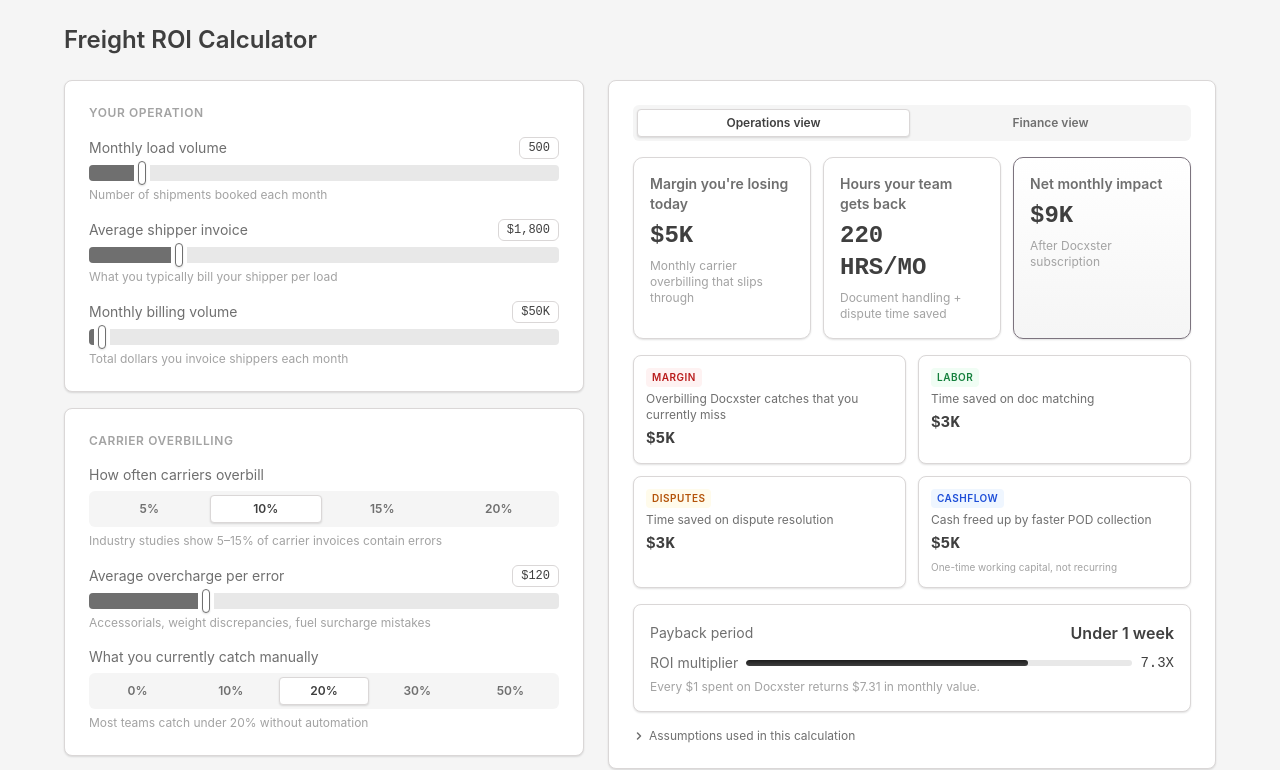
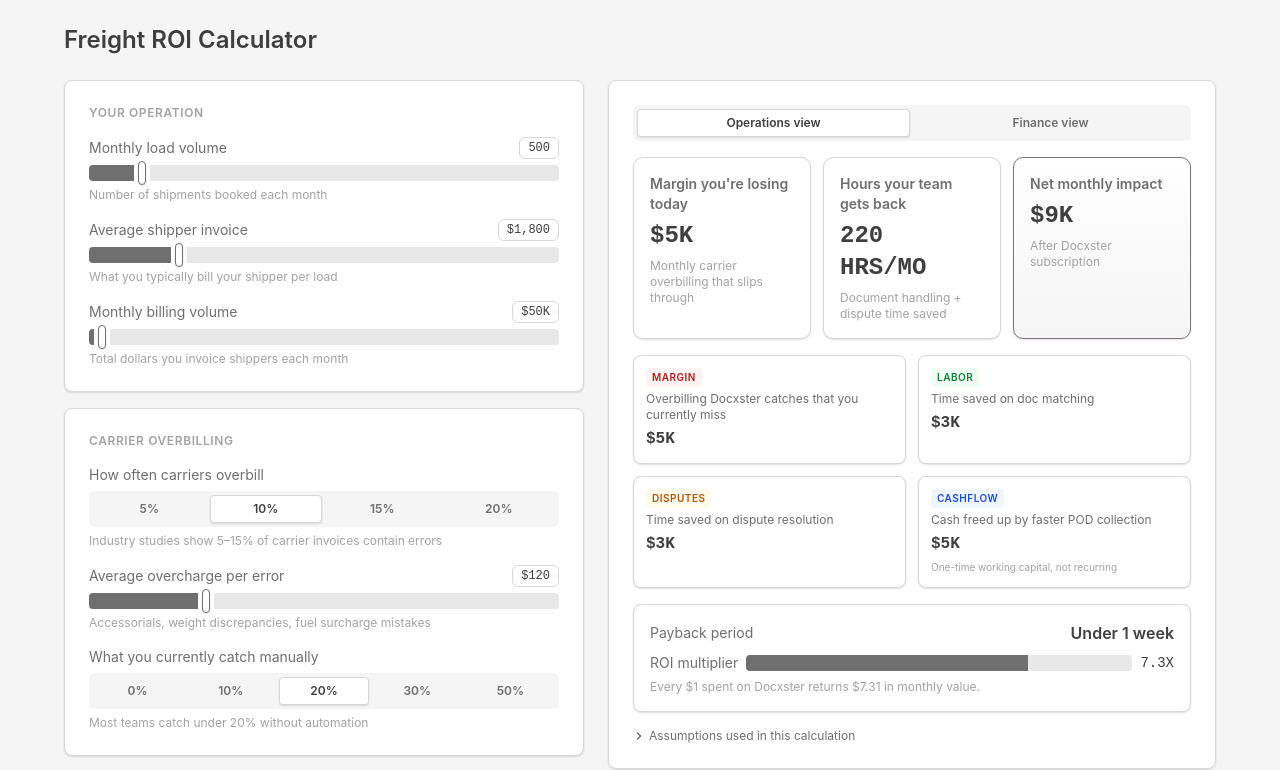
Before and after one commit to Musharraf1147/docxster-roi-freight, a React (Vite) app: page / in a window 1280 px wide. Shown: the top 770 px of the page. Built offline with nearby package versions, Linux system fonts and the light colour scheme.

Commit message:
Match ROI multiplier bar to slider track design

```diff
--- a/src/components/SummaryFooter.jsx
+++ b/src/components/SummaryFooter.jsx
@@ -31,13 +31,10 @@
           <span className="text-sm text-text-weak whitespace-nowrap">
             ROI multiplier
           </span>
-          <div className="flex-1 h-1.5 bg-bg-subtle rounded-full overflow-hidden">
+          <div className="relative flex-1 h-4 overflow-hidden rounded-sm bg-bg-subtle">
             <div
-              className="h-full rounded-full transition-all duration-300 ease-out-expo"
-              style={{
-                width: `${fillPercent}%`,
-                background: 'linear-gradient(0deg, #3F3F3F, #1E1E1E)',
-              }}
+              className="absolute inset-y-0 left-0 bg-icon-weak transition-all duration-300 ease-out-expo"
+              style={{ width: `${fillPercent}%` }}
             />
           </div>
           <span className="text-sm tabular-nums text-text-strong font-mono whitespace-nowrap">
```
